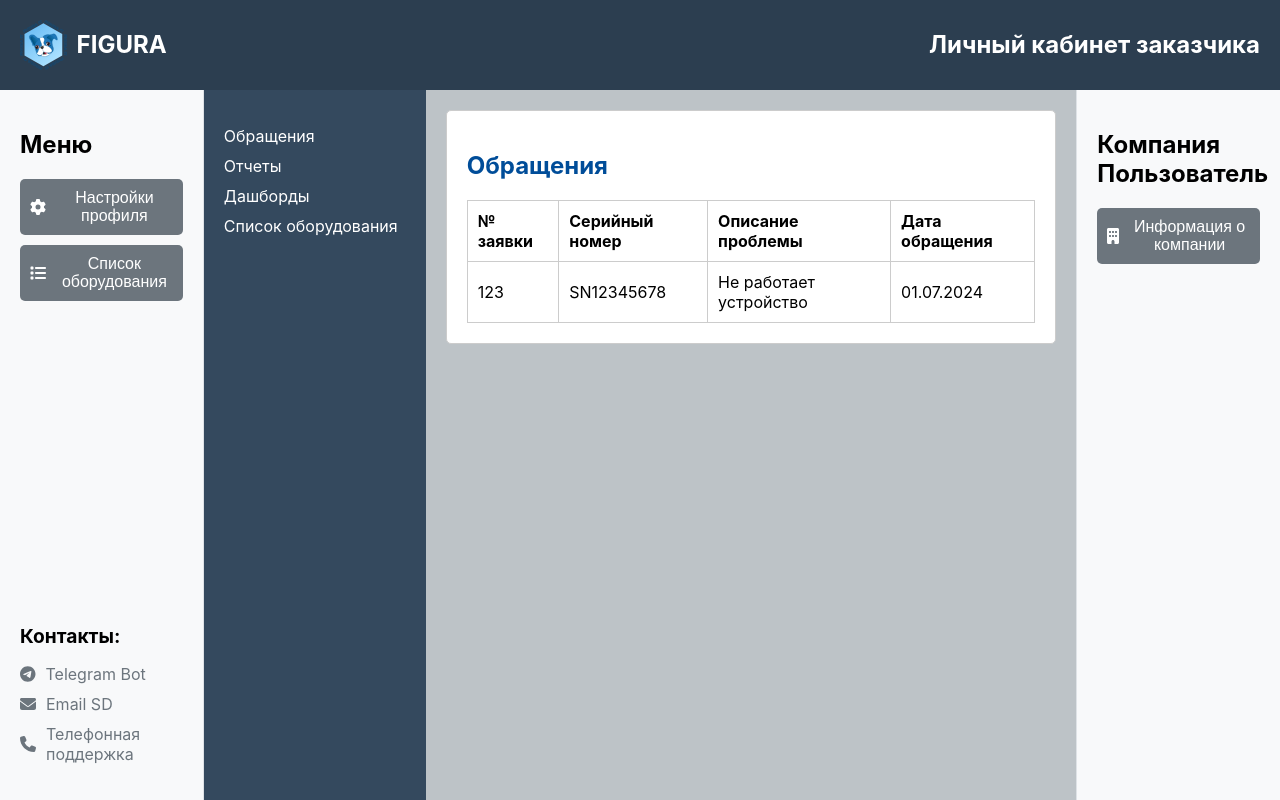
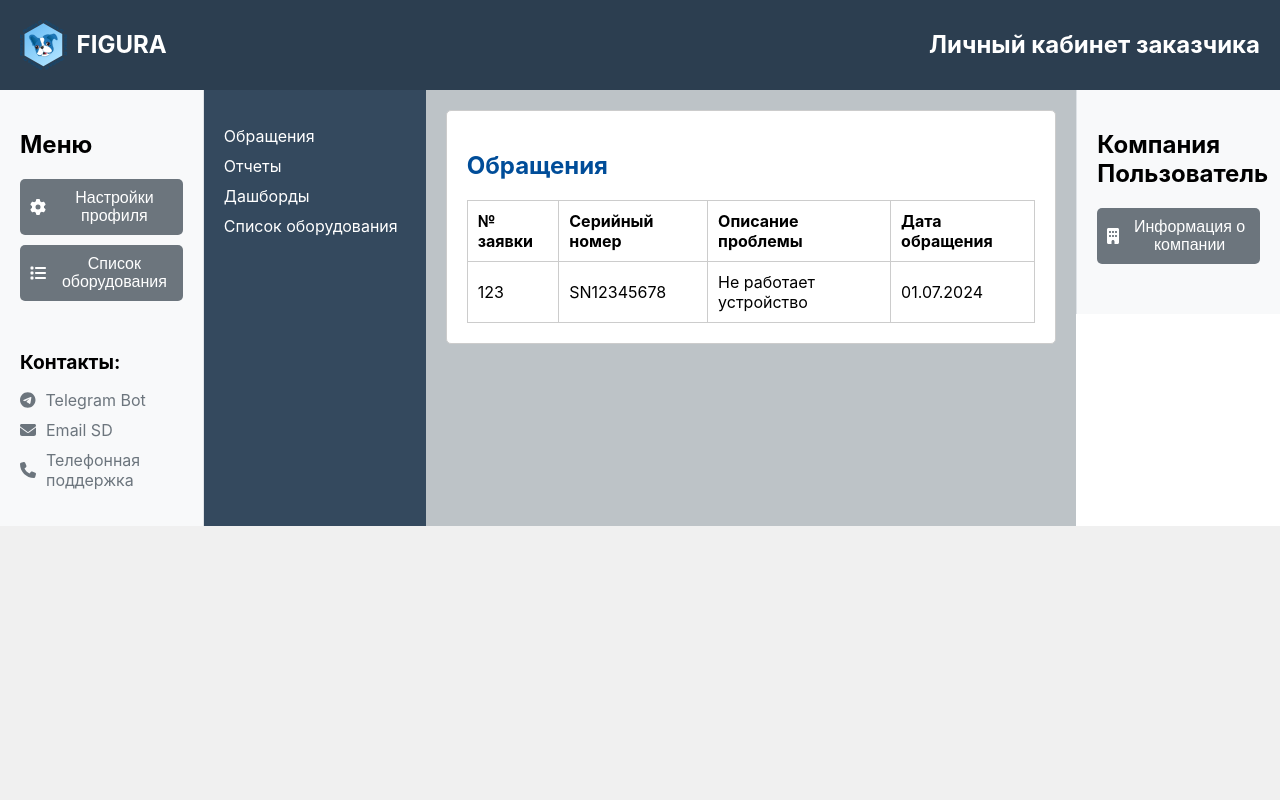
Before and after one commit to Nosovitsi/Figura, a React (Create React App) app: page / in a window 1280 px wide. Built offline with nearby package versions, Linux system fonts and the light colour scheme.

Commit message:
adapt 768

```diff
--- a/src/App.css
+++ b/src/App.css
@@ -2,17 +2,26 @@ html, body {
   height: 100%;
   margin: 0;
   padding: 0;
-  overflow: hidden;
   background-color: #f0f0f0;
+  overflow: auto;
 }
 
 .App {
+  display: flex;
+  justify-content: center;
+  align-items: center;
   width: 100%;
   height: 100%;
-  max-width: 1400px;
-  box-shadow: 0 0 10px rgba(0, 0, 0, 0.1);
-  background-color: white;
+  overflow: auto;
+}
+
+.container {
   display: flex;
   flex-direction: column;
+  width: 100%;
+  max-width: 1400px;
+  height: 100%;
+  background-color: white;
+  box-shadow: 0 0 10px rgba(0, 0, 0, 0.1);
   overflow: hidden;
 }
--- a/src/App.tsx
+++ b/src/App.tsx
@@ -5,7 +5,9 @@ import './App.css';
 const App: React.FC = () => {
     return (
         <div className="App">
-            <Layout />
+            <div className="container">
+                <Layout />
+            </div>
         </div>
     );
 };
--- a/src/styles/Layout.css
+++ b/src/styles/Layout.css
@@ -1,7 +1,7 @@
 .layout {
     display: flex;
     flex-direction: column;
-    height: 100vh;
+    height: 100%;
     overflow: hidden;
 }
 
@@ -16,7 +16,10 @@
     flex-grow: 1;
     flex-direction: column;
     overflow-y: auto;
+    padding: 20px;
+    box-sizing: border-box;
 }
+
 
 @media (max-width: 768px) {
     .content {
@@ -26,10 +29,14 @@
 
     .main-content {
         order: 2;
+        padding: 10px;
     }
 
     .left-column, .right-column {
         width: 100%;
         order: 1;
+        height: auto;
+        overflow-y: visible;
+        padding: 10px;
     }
 }
```
